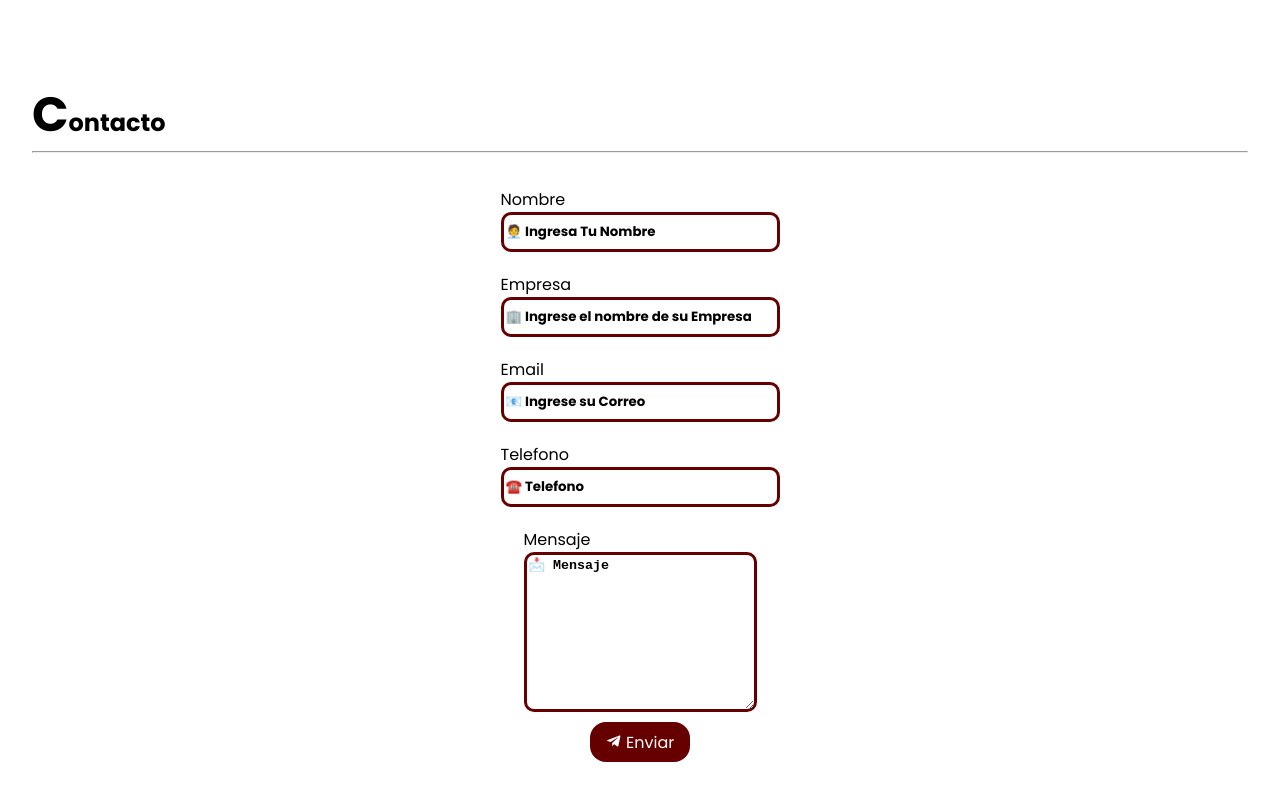
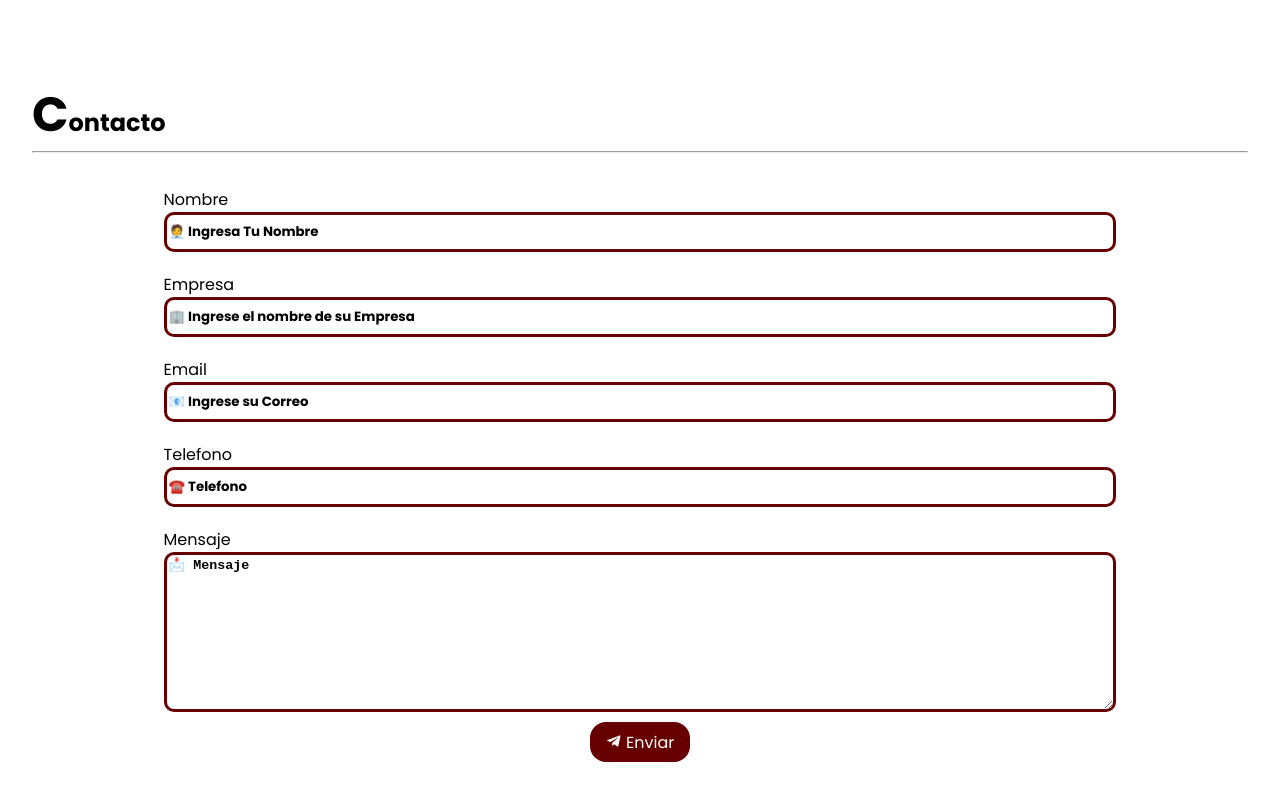
Before and after one commit to Juan1990Vars/mi-portafolio, a React (Vite) app: page / in a window 1280 px wide. Shown: the part 3147-3947 px from the top of the page. Built offline with nearby package versions, Linux system fonts and the light colour scheme.

Commit message:
miportafolio

```diff
--- a/src/components/styles/contact.css
+++ b/src/components/styles/contact.css
@@ -12,9 +12,9 @@
     flex-direction: column;
     justify-content: center;
     align-content: center;
-    width: 50%;
+    width: 80%;
     margin: auto;
-    flex-wrap: wrap;
+    /* flex-wrap: wrap; */
     padding: 10px;
     /* justify-content: space-evenly; */
 }
@@ -88,6 +88,7 @@ label {
         flex-direction: column;
         justify-content: center;
         align-items: center;
+        flex-wrap: wrap;
         width: 100%;
     }
     .button {
```
